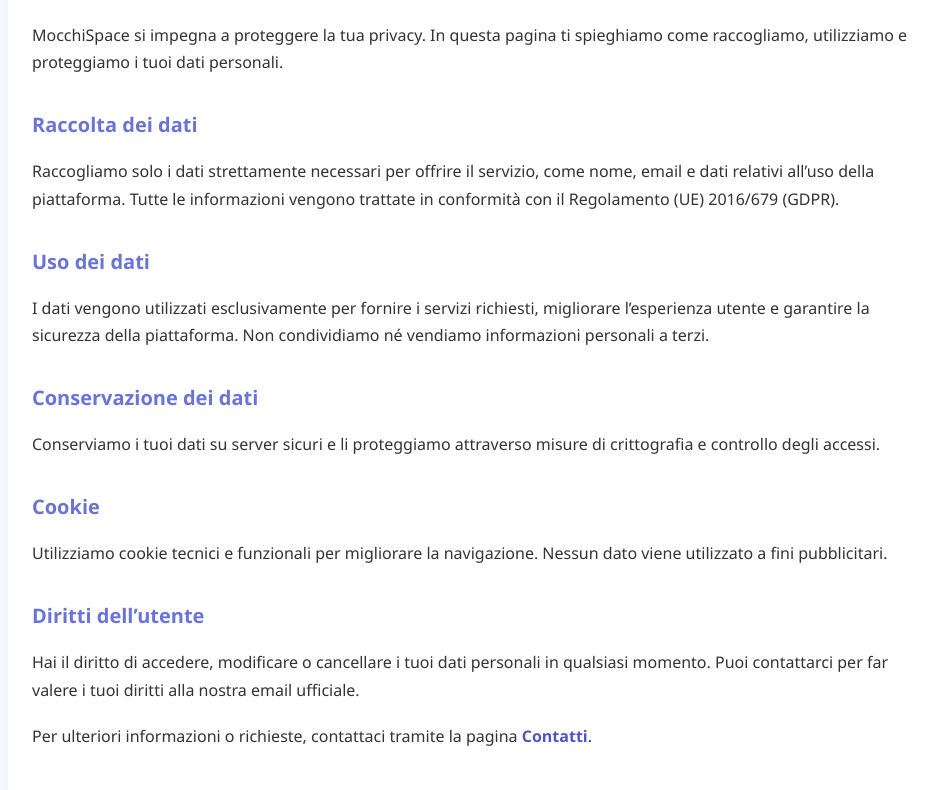
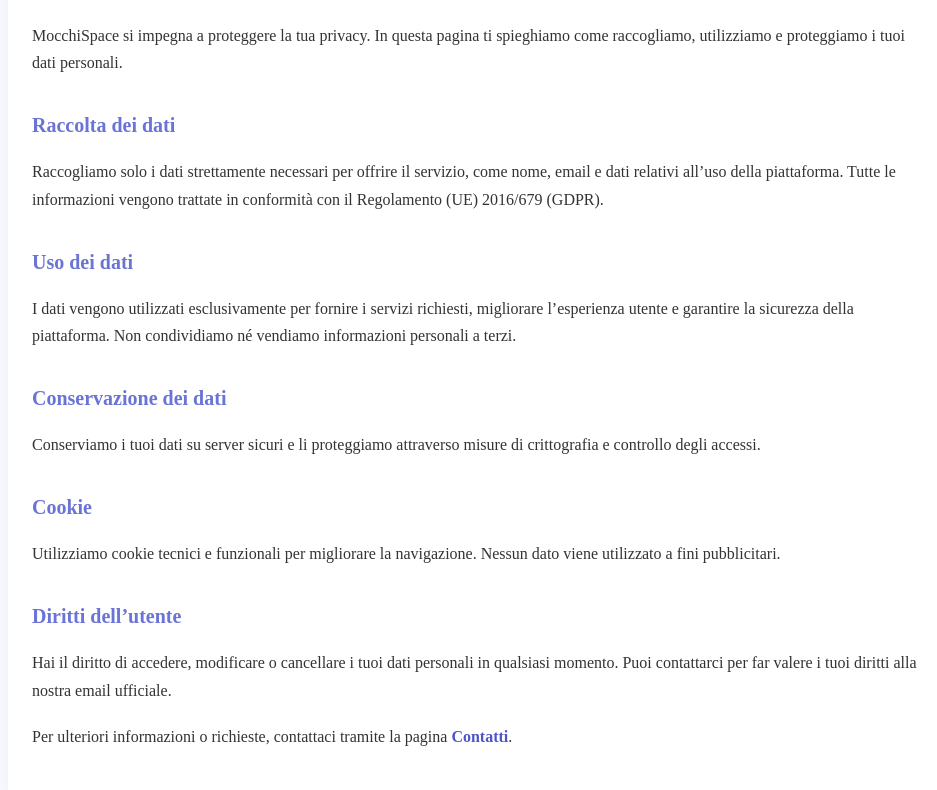
Before and after one commit to aNeroo0/bootstrap, a plain HTML site: page page/privacy.html in a window 1280 px wide. Shown: the part 203-993 px from the top of the page, without its empty margins (158-1095 px from the left). Drawn offline with Linux system fonts and the light colour scheme.

Commit message:
Update privacy_termini.css

```diff
--- a/style/privacy_termini.css
+++ b/style/privacy_termini.css
@@ -1,5 +1,4 @@
 body {
-  font-family: 'Segoe UI', sans-serif;
   background-color: #f9faff;
   color: #333;
   line-height: 1.7;
```
